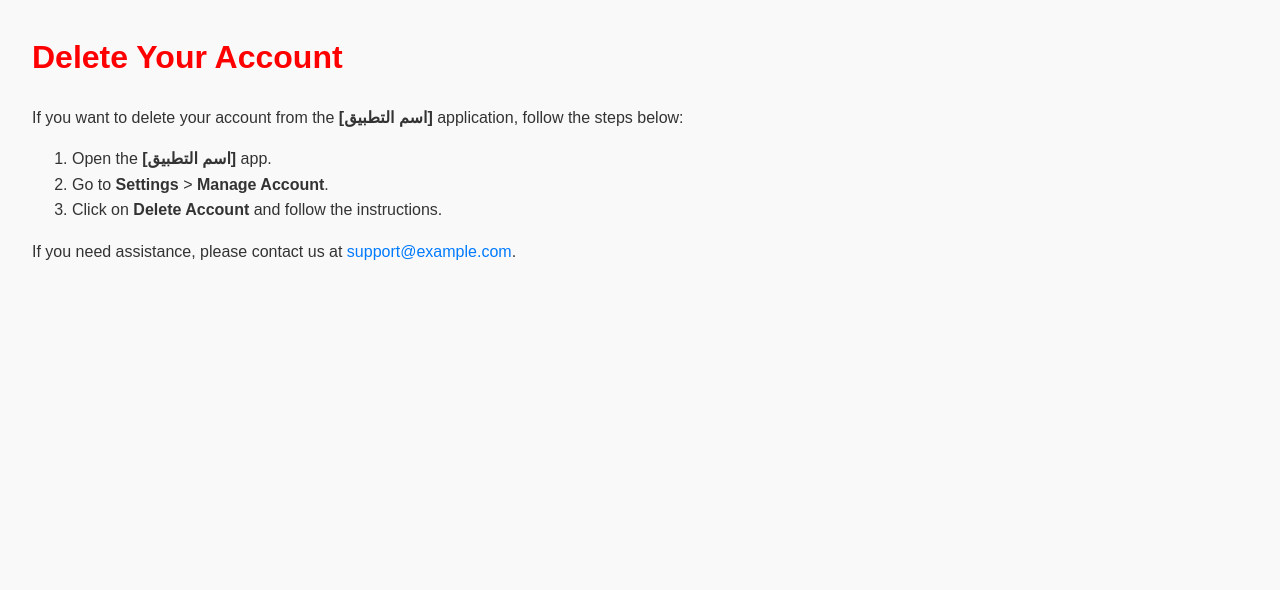
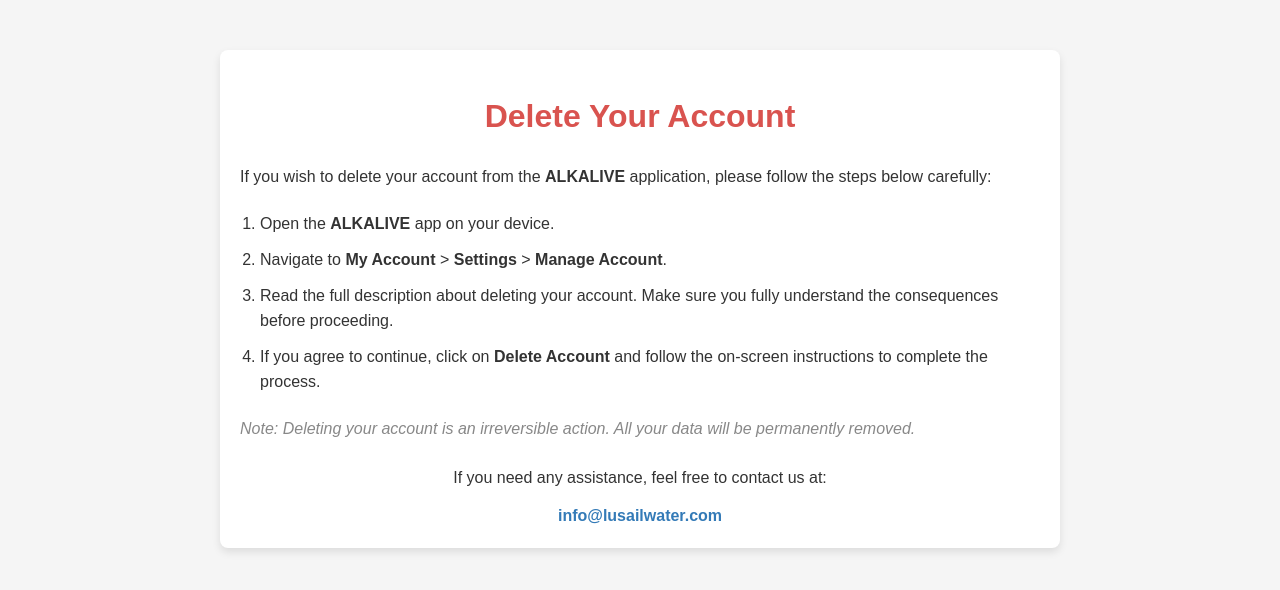
Before and after one commit to TaherDro/delete-account, a plain HTML site: page index.html in a window 1280 px wide. Drawn offline with Linux system fonts and the light colour scheme.

Commit message:
Update index.html

```diff
--- a/index.html
+++ b/index.html
@@ -3,35 +3,76 @@
 <head>
     <meta charset="UTF-8">
     <meta name="viewport" content="width=device-width, initial-scale=1.0">
-    <title>Delete Account</title>
+    <title>Delete Your Account - ALKALIVE</title>
     <style>
         body {
             font-family: Arial, sans-serif;
-            margin: 2rem;
             line-height: 1.6;
-            background-color: #f9f9f9;
+            margin: 0;
+            padding: 0;
+            background-color: #f5f5f5;
             color: #333;
         }
+        .container {
+            max-width: 800px;
+            margin: 50px auto;
+            background: #fff;
+            padding: 20px;
+            border-radius: 8px;
+            box-shadow: 0 4px 8px rgba(0, 0, 0, 0.1);
+        }
         h1 {
-            color: #ff0000;
+            font-size: 2rem;
+            color: #d9534f;
+            text-align: center;
+            margin-bottom: 20px;
         }
-        a {
-            color: #007BFF;
+        p {
+            margin: 10px 0;
+            font-size: 1rem;
+            line-height: 1.8;
+        }
+        ol {
+            margin: 20px 0;
+            padding-left: 20px;
+        }
+        li {
+            margin: 10px 0;
+        }
+        .note {
+            font-style: italic;
+            color: #888;
+            margin-top: 10px;
+        }
+        .contact {
+            margin-top: 20px;
+            text-align: center;
+        }
+        .contact a {
+            color: #337ab7;
             text-decoration: none;
+            font-weight: bold;
         }
-        a:hover {
+        .contact a:hover {
             text-decoration: underline;
         }
     </style>
 </head>
 <body>
-    <h1>Delete Your Account</h1>
-    <p>If you want to delete your account from the <strong>[اسم التطبيق]</strong> application, follow the steps below:</p>
-    <ol>
-        <li>Open the <strong>[اسم التطبيق]</strong> app.</li>
-        <li>Go to <strong>Settings</strong> > <strong>Manage Account</strong>.</li>
-        <li>Click on <strong>Delete Account</strong> and follow the instructions.</li>
-    </ol>
-    <p>If you need assistance, please contact us at <a href="mailto:support@example.com">support@example.com</a>.</p>
+    <div class="container">
+        <h1>Delete Your Account</h1>
+        <p>If you wish to delete your account from the <strong>ALKALIVE</strong> application, please follow the steps below carefully:</p>
+        <ol>
+            <li>Open the <strong>ALKALIVE</strong> app on your device.</li>
+            <li>Navigate to <strong>My Account</strong> > <strong>Settings</strong> > <strong>Manage Account</strong>.</li>
+            <li>Read the full description about deleting your account. Make sure you fully understand the consequences before proceeding.</li>
+            <li>If you agree to continue, click on <strong>Delete Account</strong> and follow the on-screen instructions to complete the process.</li>
+        </ol>
+        <p class="note">Note: Deleting your account is an irreversible action. All your data will be permanently removed.</p>
+        <div class="contact">
+            <p>If you need any assistance, feel free to contact us at:</p>
+            <a href="mailto:info@lusailwater.com">info@lusailwater.com</a>
+        </div>
+    </div>
 </body>
 </html>
```
